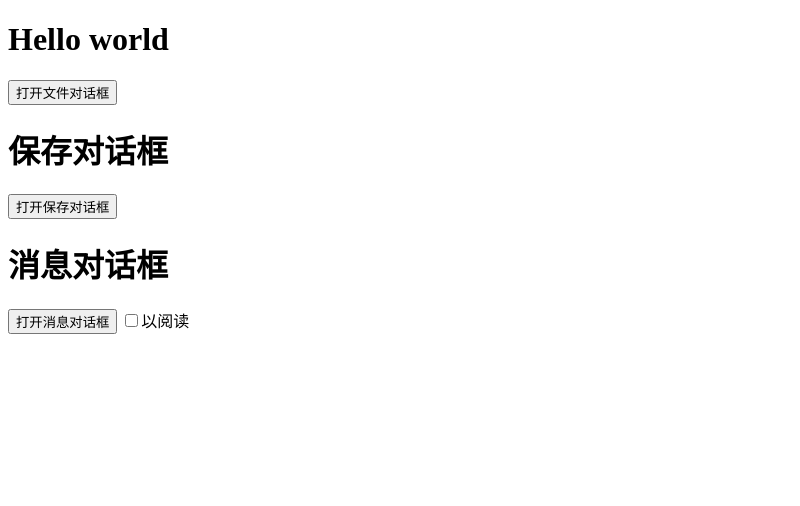
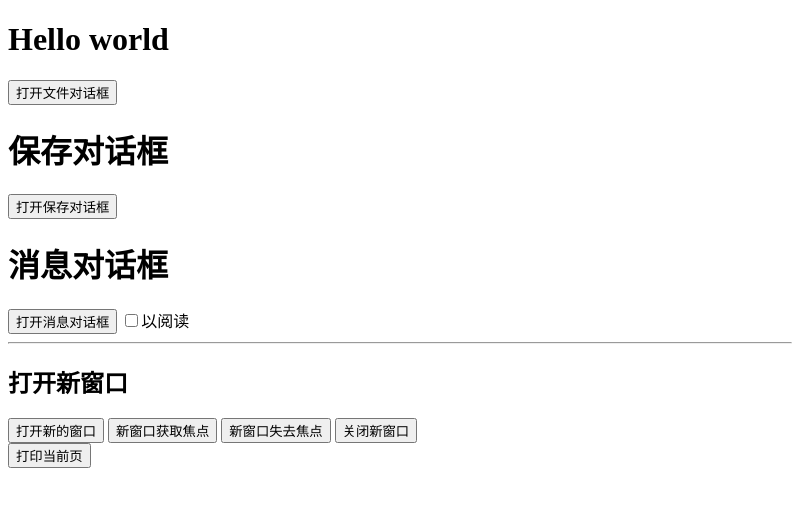
Before and after one commit to peiili/electron-demo, an Electron app: page index.html in a window 800 px wide. Drawn offline with Linux system fonts and the light colour scheme.

Commit message:
创建新窗口及窗口操作

```diff
--- a/index.html
+++ b/index.html
@@ -18,11 +18,17 @@
   <button onclick="onClick_Message()">打开消息对话框</button>
   <input id="read" type="checkbox" />以阅读
   <label id='messagelabel'></label>
-
-
-
-  <script src="./event.js"></script>
-  <script src="./save.js"></script>
+  <hr />
+  <h2>打开新窗口</h2>
+  <button onclick="onClick_OpenWidow()">打开新的窗口</button>
+  <button onclick="onClick_Windowfocus()">新窗口获取焦点</button>
+  <button onclick="onClick_WindowBlur()">新窗口失去焦点</button>
+  <button onclick="onClick_WindowCloes()">关闭新窗口</button>
+  <br>
+  <button onclick="onClick_WindowPrint()">打印当前页</button>
+  <script src="./src/event.js"></script>
+  <script src="./src/save.js"></script>
+  <script src="./src/h5.js"></script>
 </body>
 
 </html>
--- /dev/null
+++ b/src/h5.js
@@ -0,0 +1,38 @@
+let win;
+function onClick_OpenWidow() {
+  win = window.open("./src/view/child.html", "新的页面");
+  console.log(win);
+  // let win = window.open(
+  //   "https://geekori.com",
+  //   "新的页面",
+  //   "width=800,height=600"
+  // );
+}
+function onClick_Windowfocus() {
+  if (win !== undefined) {
+    console.log(win);
+    win.focus();
+  }
+}
+function onClick_WindowBlur() {
+  if (win !== undefined) {
+    console.log(win);
+    win.blur();
+  }
+}
+function onClick_WindowCloes() {
+  if (win !== undefined) {
+    if (win.closed) {
+      alert("窗口已关闭");
+    } else {
+      win.close();
+    }
+  }
+}
+function onClick_WindowPrint() {
+  if (win !== undefined) {
+    console.log("print");
+    win.print();
+    // win.postMessage("henaho");
+  }
+}
```
Also changed, not shown: src/view/child.html (added, +15 -0 lines), src/event.js (renamed from event.js), src/save.js (renamed from save.js).
